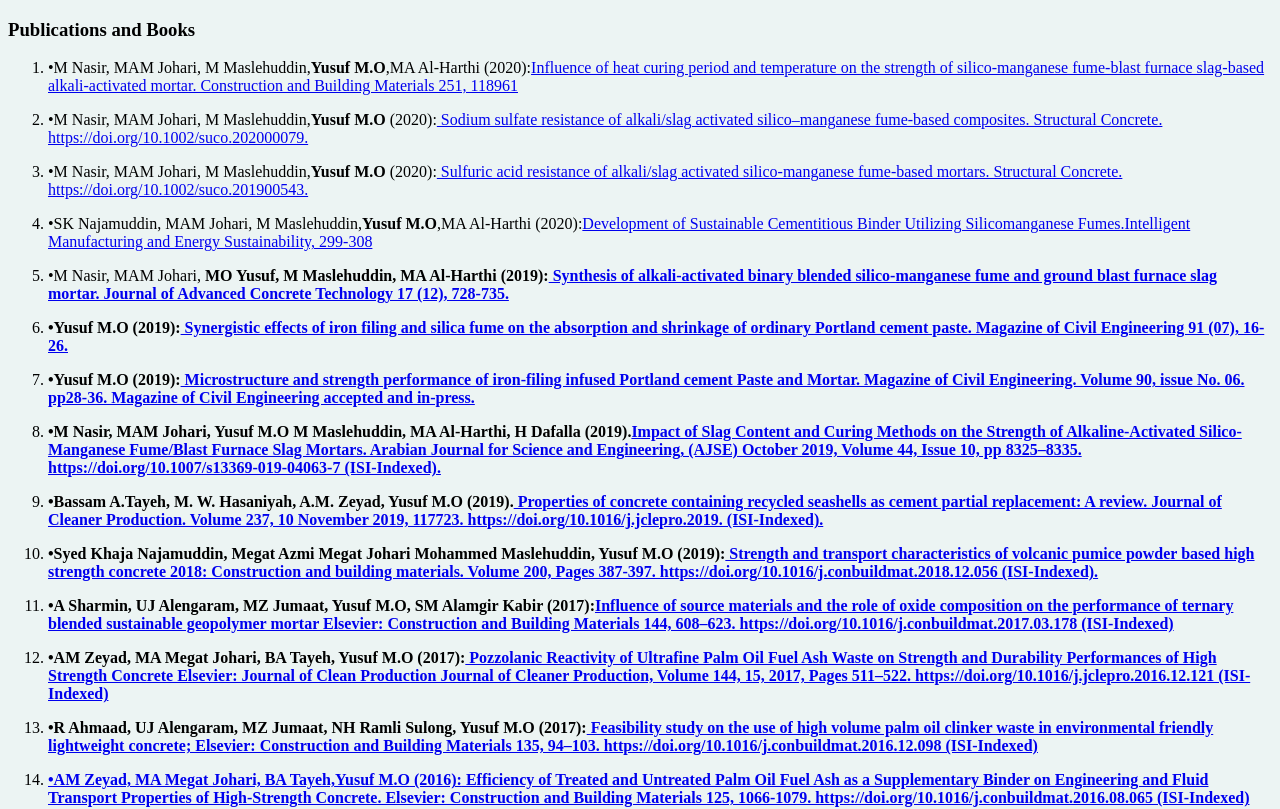
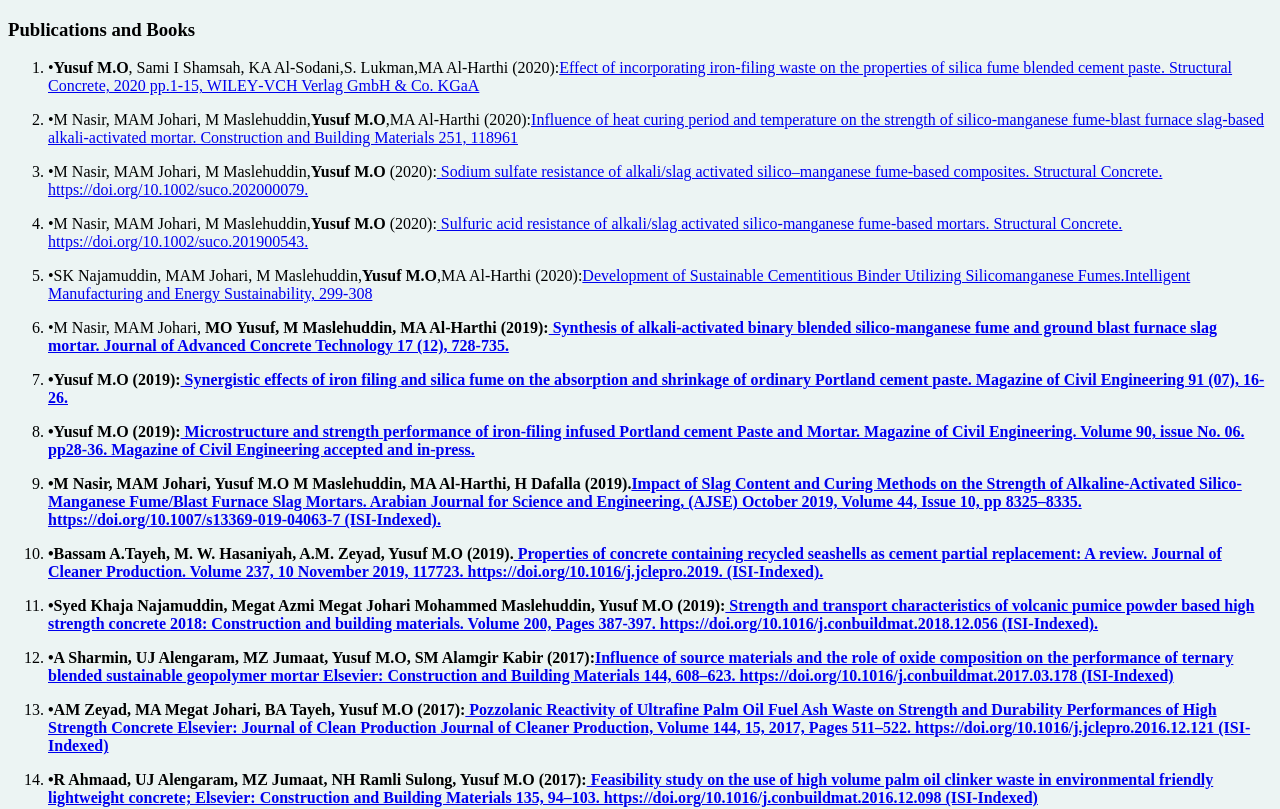
Before and after one commit to DrMorufYusuf/cv, a plain HTML site: page Publications.html in a window 1280 px wide. Shown: the top 809 px of the page. Drawn offline with Linux system fonts and the light colour scheme.

Commit message:
Update Publications.html

```diff
--- a/Publications.html
+++ b/Publications.html
@@ -8,6 +8,7 @@
   <body>
     <h3>Publications and Books</h3>
     <ol>
+      <li><p>•<strong>Yusuf M.O</strong>, Sami I Shamsah, KA Al-Sodani,S. Lukman,MA Al-Harthi (2020):<a href="https://onlinelibrary.wiley.com/doi/abs/10.1002/suco.202000073">Effect of incorporating iron‐filing waste on the properties of silica fume blended cement paste. Structural Concrete, 2020 pp.1-15, WILEY‐VCH Verlag GmbH & Co. KGaA</a>
 
      <li><p>•M Nasir, MAM Johari, M Maslehuddin,<strong>Yusuf M.O</strong>,MA Al-Harthi (2020):<a href="https://www.sciencedirect.com/science/article/abs/pii/S0950061820309661">Influence of heat curing period and temperature on the strength of silico-manganese fume-blast furnace slag-based alkali-activated mortar. Construction and Building Materials 251, 118961</a>
 
```
